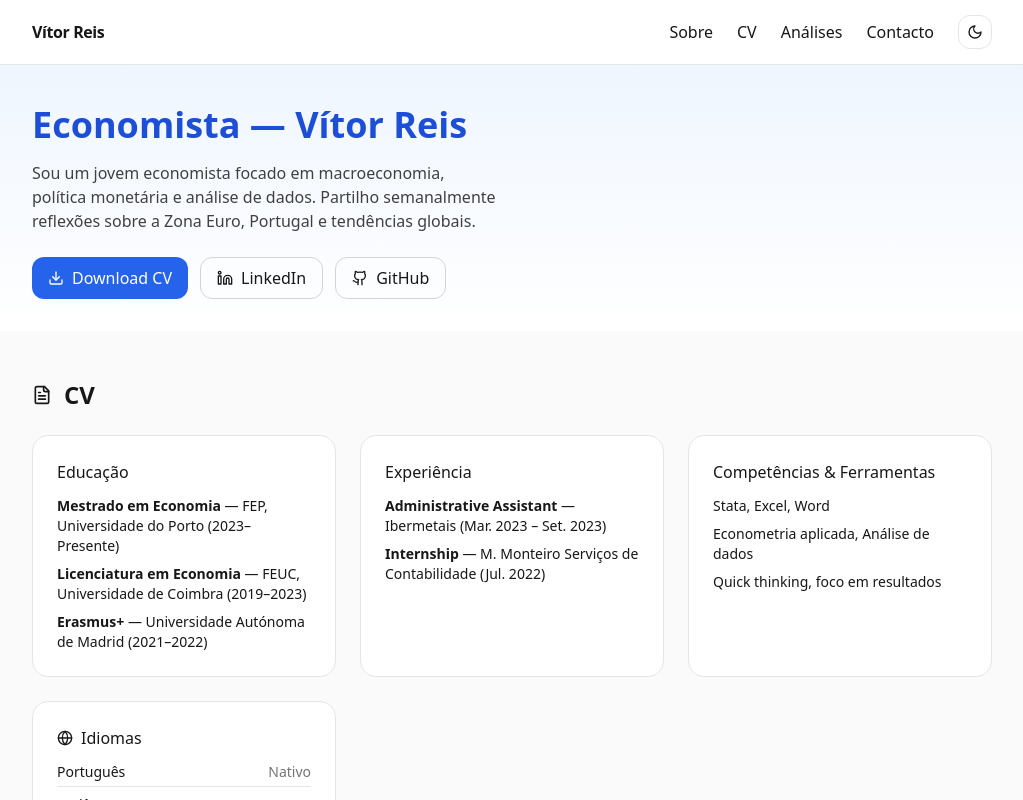
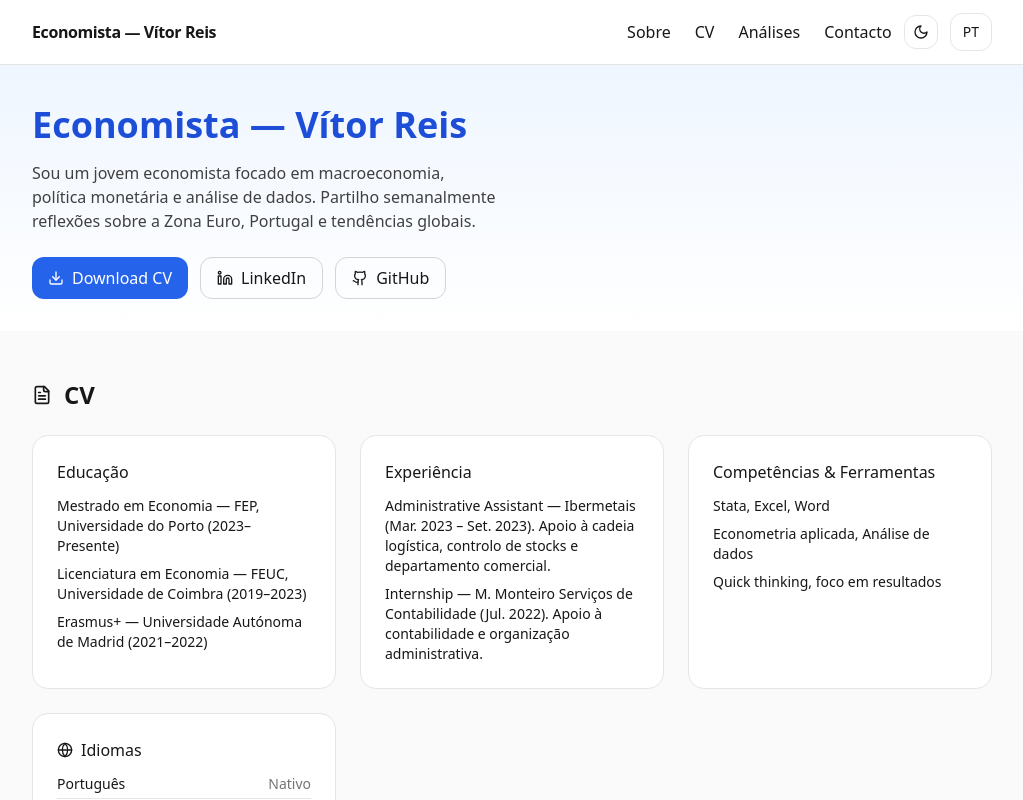
Before and after one commit to vitor17reis-macro/CV, a React (Vite) app: page / in a window 1280 px wide. Shown: the top 800 px of the page, without its empty margins (128-1151 px from the left). Built offline with nearby package versions, Linux system fonts and the light colour scheme.

Commit message:
versão com cores visíveis

```diff
--- a/src/EconomistaSiteBase.jsx
+++ b/src/EconomistaSiteBase.jsx
@@ -2,9 +2,10 @@ import React, { useState, useEffect } from "react";
 import { Menu, X, Moon, Sun, Download, Mail, Linkedin, Github, FileText, Newspaper, User, Globe } from "lucide-react";
 
 // ==========================
-// Economista — Website Base
+// Economista — Website Base (PT/EN)
 // ==========================
 
+// --- Configurações e links ---
 const links = {
   email: "mailto:vitor17reis@gmail.com",
   linkedin: "https://www.linkedin.com/in/vítor-reis",
@@ -23,21 +24,89 @@ const skills = [
   "Liderança & Inovação Tecnológica",
 ];
 
-const languages = [
+const languagesList = [
   { name: "Português", level: "Nativo" },
   { name: "Inglês", level: "B1" },
   { name: "Espanhol", level: "B1" },
 ];
 
+// --- I18N (dicionário simples) ---
+const DICT = {
+  pt: {
+    brand: "Economista — Vítor Reis",
+    nav: { sobre: "Sobre", cv: "CV", analises: "Análises", contacto: "Contacto" },
+    hero: {
+      title: "Economista — Vítor Reis",
+      blurb:
+        "Sou um jovem economista focado em macroeconomia, política monetária e análise de dados. Partilho semanalmente reflexões sobre a Zona Euro, Portugal e tendências globais.",
+      downloadCV: "Download CV",
+    },
+    about: { title: "Sobre mim" },
+    aboutText:
+      "Tenho 24 anos e destaco-me pela disciplina, proatividade e persistência. Tenho particular interesse em análise de dados, economia financeira, regulação e política macroeconómica. Procuro aplicar um pensamento crítico e competências técnicas sólidas para interpretar fenómenos económicos complexos e contribuir para soluções práticas e fundamentadas.",
+    cv: {
+      title: "CV",
+      education: "Educação",
+      experience: "Experiência",
+      skills: "Competências & Ferramentas",
+      languages: "Idiomas",
+      eduItems: [
+        "Mestrado em Economia — FEP, Universidade do Porto (2023–Presente)",
+        "Licenciatura em Economia — FEUC, Universidade de Coimbra (2019–2023)",
+        "Erasmus+ — Universidade Autónoma de Madrid (2021–2022)",
+      ],
+      expItems: [
+        "Administrative Assistant — Ibermetais (Mar. 2023 – Set. 2023). Apoio à cadeia logística, controlo de stocks e departamento comercial.",
+        "Internship — M. Monteiro Serviços de Contabilidade (Jul. 2022). Apoio à contabilidade e organização administrativa.",
+      ],
+    },
+    posts: { title: "Análises Semanais", empty: "Ainda não há artigos publicados. Quando criar o primeiro, adicione um objeto no array `posts` com título, data, resumo e url.", readMore: "Ler mais" },
+    contact: { title: "Contacto", name: "Nome", email: "Email", message: "Mensagem", placeholderName: "O seu nome", placeholderEmail: "nome@exemplo.pt", placeholderMsg: "Escreva a sua mensagem", send: "Enviar", orEmail: "ou enviar por email" },
+    footer: { top: "Topo", rights: "Todos os direitos reservados." },
+    langLabel: "PT",
+  },
+  en: {
+    brand: "Economist — Vítor Reis",
+    nav: { sobre: "About", cv: "CV", analises: "Analyses", contacto: "Contact" },
+    hero: {
+      title: "Economist — Vítor Reis",
+      blurb:
+        "I am a young economist focused on macroeconomics, monetary policy and data analysis. I publish weekly insights on the Euro Area, Portugal and global trends.",
+      downloadCV: "Download CV",
+    },
+    about: { title: "About me" },
+    aboutText:
+      "I am 24 and known for discipline, proactivity and persistence. I am particularly interested in data analysis, financial economics, regulation and macroeconomic policy. I apply critical thinking and solid technical skills to interpret complex economic phenomena and contribute to practical, well‑grounded solutions.",
+    cv: {
+      title: "CV",
+      education: "Education",
+      experience: "Experience",
+      skills: "Skills & Tools",
+      languages: "Languages",
+      eduItems: [
+        "MSc in Economics — FEP, University of Porto (2023–Present)",
+        "BSc in Economics — FEUC, University of Coimbra (2019–2023)",
+        "Erasmus+ — Universidad Autónoma de Madrid (2021–2022)",
+      ],
+      expItems: [
+        "Administrative Assistant — Ibermetais (Mar 2023 – Sep 2023). Logistics support, inventory control and commercial department.",
+        "Internship — M. Monteiro Accounting Services (Jul 2022). Support to accounting and administrative organization.",
+      ],
+    },
+    posts: { title: "Weekly Analyses", empty: "No posts yet. When you create the first one, add an object to the `posts` array with title, date, summary and url.", readMore: "Read more" },
+    contact: { title: "Contact", name: "Name", email: "Email", message: "Message", placeholderName: "Your name", placeholderEmail: "name@example.com", placeholderMsg: "Write your message", send: "Send", orEmail: "or send by email" },
+    footer: { top: "Top", rights: "All rights reserved." },
+    langLabel: "EN",
+  },
+};
+
+// --- Helpers ---
 const Container = ({ children }) => (
   <div className="mx-auto max-w-5xl px-4 sm:px-6 lg:px-8">{children}</div>
 );
 
 const Section = ({ id, title, icon: Icon, children, altBg = false }) => (
-  <section
-    id={id}
-    className={`scroll-mt-24 py-12 ${altBg ? "bg-neutral-50 dark:bg-neutral-900" : ""}`}
-  >
+  <section id={id} className={`scroll-mt-24 py-12 ${altBg ? "bg-neutral-50 dark:bg-neutral-900" : ""}`}>
     <Container>
       <div className="flex items-center gap-3 mb-6">
         {Icon ? <Icon className="w-5 h-5" aria-hidden /> : null}
@@ -53,88 +122,70 @@ function useTheme() {
     if (typeof window === "undefined") return false;
     return (
       localStorage.getItem("theme") === "dark" ||
-      (!localStorage.getItem("theme") &&
-        window.matchMedia("(prefers-color-scheme: dark)").matches)
+      (!localStorage.getItem("theme") && window.matchMedia("(prefers-color-scheme: dark)").matches)
     );
   });
-
   useEffect(() => {
     const root = window.document.documentElement;
-    if (dark) {
-      root.classList.add("dark");
-      localStorage.setItem("theme", "dark");
-    } else {
-      root.classList.remove("dark");
-      localStorage.setItem("theme", "light");
-    }
+    if (dark) { root.classList.add("dark"); localStorage.setItem("theme", "dark"); }
+    else { root.classList.remove("dark"); localStorage.setItem("theme", "light"); }
   }, [dark]);
-
   return { dark, setDark };
 }
 
-const Nav = ({ onToggleTheme, dark }) => {
+function useI18n() {
+  const [lang, setLang] = useState(() => localStorage.getItem("lang") || "pt");
+  useEffect(() => { localStorage.setItem("lang", lang); }, [lang]);
+  const t = (path) => {
+    const parts = path.split(".");
+    return parts.reduce((acc, p) => (acc ? acc[p] : undefined), DICT[lang]) ?? path;
+  };
+  return { lang, setLang, t };
+}
+
+const Nav = ({ onToggleTheme, dark, lang, setLang, t }) => {
   const [open, setOpen] = useState(false);
   const navItems = [
-    { href: "#sobre", label: "Sobre" },
-    { href: "#cv", label: "CV" },
-    { href: "#analises", label: "Análises" },
-    { href: "#contacto", label: "Contacto" },
+    { href: "#sobre", label: t("nav.sobre") },
+    { href: "#cv", label: t("nav.cv") },
+    { href: "#analises", label: t("nav.analises") },
+    { href: "#contacto", label: t("nav.contacto") },
   ];
+  const toggleLang = () => setLang(lang === "pt" ? "en" : "pt");
 
   return (
     <header className="sticky top-0 z-50 backdrop-blur supports-[backdrop-filter]:bg-white/70 dark:supports-[backdrop-filter]:bg-neutral-900/70 border-b border-neutral-200 dark:border-neutral-800">
       <Container>
         <div className="flex items-center justify-between h-16">
-          <a href="#" className="font-semibold tracking-tight">
-            Vítor Reis
-          </a>
-          <nav className="hidden md:flex items-center gap-6">
+          <a href="#" className="font-semibold tracking-tight">{t("hero.title")}</a>
+          <nav className="hidden md:flex items-center gap-3">
             <ul className="flex items-center gap-6">
               {navItems.map((i) => (
-                <li key={i.href}>
-                  <a
-                    href={i.href}
-                    className="hover:underline underline-offset-4"
-                  >
-                    {i.label}
-                  </a>
-                </li>
+                <li key={i.href}><a href={i.href} className="hover:underline underline-offset-4">{i.label}</a></li>
               ))}
             </ul>
-            <button
-              onClick={onToggleTheme}
-              aria-label="Alternar tema"
-              className="p-2 rounded-xl border border-neutral-200 dark:border-neutral-800 transition-colors hover:bg-neutral-100 dark:hover:bg-neutral-800"
-            >
+            <button onClick={onToggleTheme} aria-label="Alternar tema" className="p-2 rounded-xl border border-neutral-200 dark:border-neutral-800 transition-colors hover:bg-neutral-100 dark:hover:bg-neutral-800">
               {dark ? <Sun className="w-4 h-4" /> : <Moon className="w-4 h-4" />}
             </button>
+            <button onClick={toggleLang} aria-label="Mudar idioma" className="px-3 py-2 rounded-xl border border-neutral-200 dark:border-neutral-800 text-sm transition-colors hover:bg-neutral-100 dark:hover:bg-neutral-800">
+              {DICT[lang].langLabel}
+            </button>
           </nav>
-          <button
-            className="md:hidden p-2"
-            onClick={() => setOpen((o) => !o)}
-            aria-label="Menu"
-          >
-            {open ? <X /> : <Menu />}
-          </button>
+          <button className="md:hidden p-2" onClick={() => setOpen((o) => !o)} aria-label="Menu">{open ? <X /> : <Menu />}</button>
         </div>
         {open && (
           <div className="md:hidden pb-4 flex flex-col gap-3">
             {navItems.map((i) => (
-              <a
-                key={i.href}
-                href={i.href}
-                className="py-2 border-b border-neutral-200 dark:border-neutral-800"
-              >
-                {i.label}
-              </a>
+              <a key={i.href} href={i.href} className="py-2 border-b border-neutral-200 dark:border-neutral-800">{i.label}</a>
             ))}
-            <button
-              onClick={onToggleTheme}
-              className="mt-2 inline-flex items-center gap-2 self-start px-3 py-2 rounded-xl border border-neutral-200 dark:border-neutral-800"
-            >
-              {dark ? <Sun className="w-4 h-4" /> : <Moon className="w-4 h-4" />}
-              <span>Alternar tema</span>
-            </button>
+            <div className="flex gap-2">
+              <button onClick={onToggleTheme} className="inline-flex items-center gap-2 px-3 py-2 rounded-xl border border-neutral-200 dark:border-neutral-800">
+                {dark ? <Sun className="w-4 h-4" /> : <Moon className="w-4 h-4" />}<span>Theme</span>
+              </button>
+              <button onClick={() => setLang(lang === "pt" ? "en" : "pt")} className="inline-flex items-center gap-2 px-3 py-2 rounded-xl border border-neutral-200 dark:border-neutral-800">
+                <Globe className="w-4 h-4" /><span>{DICT[lang].langLabel}</span>
+              </button>
+            </div>
           </div>
         )}
       </Container>
@@ -143,41 +194,24 @@ const Nav = ({ onToggleTheme, dark }) => {
 };
 
 const Card = ({ children }) => (
-  <div className="rounded-2xl border border-neutral-200 dark:border-neutral-800 p-6 hover:shadow-lg transition-shadow bg-white dark:bg-neutral-950">
-    {children}
-  </div>
+  <div className="rounded-2xl border border-neutral-200 dark:border-neutral-800 p-6 hover:shadow-lg transition-shadow bg-white dark:bg-neutral-950">{children}</div>
 );
 
-const Hero = () => (
+const Hero = ({ t }) => (
   <section className="pt-10 pb-8 bg-gradient-to-b from-blue-50 to-white dark:from-neutral-950 dark:to-neutral-900">
     <Container>
       <div className="grid md:grid-cols-2 gap-8 items-center">
         <div className="text-center md:text-left">
-          <h1 className="text-3xl md:text-4xl font-semibold leading-tight text-blue-700 dark:text-blue-400">
-            Economista — Vítor Reis
-          </h1>
-          <p className="mt-4 text-neutral-700 dark:text-neutral-300">
-            Sou um jovem economista focado em macroeconomia, política monetária
-            e análise de dados. Partilho semanalmente reflexões sobre a Zona
-            Euro, Portugal e tendências globais.
-          </p>
+          <h1 className="text-3xl md:text-4xl font-semibold leading-tight text-blue-700 dark:text-blue-400">{t("hero.title")}</h1>
+          <p className="mt-4 text-neutral-700 dark:text-neutral-300">{t("hero.blurb")}</p>
           <div className="mt-6 flex flex-wrap gap-3 justify-center md:justify-start">
-            <a
-              href={links.cv}
-              className="inline-flex items-center gap-2 px-4 py-2 rounded-xl bg-blue-600 text-white hover:bg-blue-700 transition-colors"
-            >
-              <Download className="w-4 h-4" /> Download CV
+            <a href={links.cv} className="inline-flex items-center gap-2 px-4 py-2 rounded-xl bg-blue-600 text-white hover:bg-blue-700 transition-colors">
+              <Download className="w-4 h-4" /> {t("hero.downloadCV")}
             </a>
-            <a
-              href={links.linkedin}
-              className="inline-flex items-center gap-2 px-4 py-2 rounded-xl border border-neutral-300 dark:border-neutral-700 hover:bg-neutral-100 dark:hover:bg-neutral-800 transition-colors"
-            >
+            <a href={links.linkedin} className="inline-flex items-center gap-2 px-4 py-2 rounded-xl border border-neutral-300 dark:border-neutral-700 hover:bg-neutral-100 dark:hover:bg-neutral-800 transition-colors">
               <Linkedin className="w-4 h-4" /> LinkedIn
             </a>
-            <a
-              href={links.github}
-              className="inline-flex items-center gap-2 px-4 py-2 rounded-xl border border-neutral-300 dark:border-neutral-700 hover:bg-neutral-100 dark:hover:bg-neutral-800 transition-colors"
-            >
+            <a href={links.github} className="inline-flex items-center gap-2 px-4 py-2 rounded-xl border border-neutral-300 dark:border-neutral-700 hover:bg-neutral-100 dark:hover:bg-neutral-800 transition-colors">
               <Github className="w-4 h-4" /> GitHub
             </a>
           </div>
@@ -187,26 +221,23 @@ const Hero = () => (
   </section>
 );
 
-const SecCV = () => (
-  <Section id="cv" title="CV" icon={FileText} altBg>
+const SecCV = ({ t }) => (
+  <Section id="cv" title={t("cv.title")} icon={FileText} altBg>
     <div className="grid md:grid-cols-3 gap-6">
       <Card>
-        <h3 className="font-medium">Educação</h3>
+        <h3 className="font-medium">{t("cv.education")}</h3>
         <ul className="mt-3 space-y-2 text-sm">
-          <li><strong>Mestrado em Economia</strong> — FEP, Universidade do Porto (2023–Presente)</li>
-          <li><strong>Licenciatura em Economia</strong> — FEUC, Universidade de Coimbra (2019–2023)</li>
-          <li><strong>Erasmus+</strong> — Universidade Autónoma de Madrid (2021–2022)</li>
+          {t("cv.eduItems").map((item) => (<li key={item}>{item}</li>))}
         </ul>
       </Card>
       <Card>
-        <h3 className="font-medium">Experiência</h3>
+        <h3 className="font-medium">{t("cv.experience")}</h3>
         <ul className="mt-3 space-y-2 text-sm">
-          <li><strong>Administrative Assistant</strong> — Ibermetais (Mar. 2023 – Set. 2023)</li>
-          <li><strong>Internship</strong> — M. Monteiro Serviços de Contabilidade (Jul. 2022)</li>
+          {t("cv.expItems").map((item) => (<li key={item}>{item}</li>))}
         </ul>
       </Card>
       <Card>
-        <h3 className="font-medium">Competências &amp; Ferramentas</h3>
+        <h3 className="font-medium">{t("cv.skills")}</h3>
         <ul className="mt-3 space-y-2 text-sm">
           <li>Stata, Excel, Word</li>
           <li>Econometria aplicada, Análise de dados</li>
@@ -214,9 +245,9 @@ const SecCV = () => (
         </ul>
       </Card>
       <Card>
-        <h3 className="font-medium flex items-center gap-2"><Globe className="w-4 h-4"/>Idiomas</h3>
+        <h3 className="font-medium flex items-center gap-2"><Globe className="w-4 h-4"/>{t("cv.languages")}</h3>
         <ul className="mt-3 space-y-2 text-sm">
-          {languages.map((lang) => (
+          {languagesList.map((lang) => (
             <li key={lang.name} className="flex justify-between border-b border-neutral-200 dark:border-neutral-800 pb-1">
               <span>{lang.name}</span>
               <span className="text-neutral-500">{lang.level}</span>
@@ -228,14 +259,10 @@ const SecCV = () => (
   </Section>
 );
 
-const SecAnalises = () => (
-  <Section id="analises" title="Análises Semanais" icon={Newspaper} altBg>
+const SecAnalises = ({ t }) => (
+  <Section id="analises" title={t("posts.title")} icon={Newspaper} altBg>
     {posts.length === 0 ? (
-      <Card>
-        <p className="text-sm text-neutral-600 dark:text-neutral-300">
-          Ainda não há artigos publicados. Quando criar o primeiro, adicione um objeto no array `posts` com título, data, resumo e url.
-        </p>
-      </Card>
+      <Card><p className="text-sm text-neutral-600 dark:text-neutral-300">{t("posts.empty")}</p></Card>
     ) : (
       <div className="grid gap-6 md:grid-cols-2">
         {posts.map((p) => (
@@ -243,7 +270,7 @@ const SecAnalises = () => (
             <div className="text-xs text-neutral-500">{p.date}</div>
             <h3 className="mt-1 font-medium leading-snug">{p.title}</h3>
             <p className="mt-2 text-sm text-neutral-700 dark:text-neutral-300">{p.summary}</p>
-            <a href={p.url} className="mt-3 inline-flex text-sm underline underline-offset-4">Ler mais</a>
+            <a href={p.url} className="mt-3 inline-flex text-sm underline underline-offset-4">{t("posts.readMore")}</a>
           </Card>
         ))}
       </div>
@@ -251,25 +278,25 @@ const SecAnalises = () => (
   </Section>
 );
 
-const SecContacto = () => (
-  <Section id="contacto" title="Contacto" icon={Mail}>
+const SecContacto = ({ t }) => (
+  <Section id="contacto" title={t("contact.title")} icon={Mail}>
     <Card>
       <form className="grid gap-4 md:grid-cols-2">
         <div className="md:col-span-1">
-          <label className="block text-sm mb-1">Nome</label>
-          <input className="w-full rounded-xl border border-neutral-300 dark:border-neutral-700 bg-transparent px-3 py-2" placeholder="O seu nome" />
+          <label className="block text-sm mb-1">{t("contact.name")}</label>
+          <input className="w-full rounded-xl border border-neutral-300 dark:border-neutral-700 bg-transparent px-3 py-2" placeholder={t("contact.placeholderName")} />
         </div>
         <div className="md:col-span-1">
-          <label className="block text-sm mb-1">Email</label>
-          <input type="email" className="w-full rounded-xl border border-neutral-300 dark:border-neutral-700 bg-transparent px-3 py-2" placeholder="nome@exemplo.pt" />
+          <label className="block text-sm mb-1">{t("contact.email")}</label>
+          <input type="email" className="w-full rounded-xl border border-neutral-300 dark:border-neutral-700 bg-transparent px-3 py-2" placeholder={t("contact.placeholderEmail")} />
         </div>
         <div className="md:col-span-2">
-          <label className="block text-sm mb-1">Mensagem</label>
-          <textarea rows={5} className="w-full rounded-xl border border-neutral-300 dark:border-neutral-700 bg-transparent px-3 py-2" placeholder="Escreva a sua mensagem" />
+          <label className="block text-sm mb-1">{t("contact.message")}</label>
+          <textarea rows={5} className="w-full rounded-xl border border-neutral-300 dark:border-neutral-700 bg-transparent px-3 py-2" placeholder={t("contact.placeholderMsg")} />
         </div>
         <div className="md:col-span-2 flex items-center gap-3">
-          <button type="button" className="px-4 py-2 rounded-xl bg-blue-600 text-white hover:bg-blue-700 transition-colors">Enviar</button>
-          <a href={links.email} className="inline-flex items-center gap-2 text-sm underline underline-offset-4"><Mail className="w-4 h-4"/> ou enviar por email</a>
+          <button type="button" className="px-4 py-2 rounded-xl bg-blue-600 text-white hover:bg-blue-700 transition-colors">{t("contact.send")}</button>
+          <a href={links.email} className="inline-flex items-center gap-2 text-sm underline underline-offset-4"><Mail className="w-4 h-4"/> {t("contact.orEmail")}</a>
         </div>
       </form>
     </Card>
@@ -281,15 +308,15 @@ const SecContacto = () => (
   </Section>
 );
 
-const Footer = () => (
+const Footer = ({ t }) => (
   <footer className="py-8 border-t border-neutral-200 dark:border-neutral-800 text-sm text-neutral-600 dark:text-neutral-400">
     <Container>
       <div className="flex flex-col md:flex-row items-start md:items-center justify-between gap-3">
-        <div>© {new Date().getFullYear()} Vítor Reis. Todos os direitos reservados.</div>
+        <div>© {new Date().getFullYear()} Vítor Reis. {t("footer.rights")}</div>
         <div className="flex items-center gap-4">
-          <a href="#sobre" className="underline underline-offset-4">Topo</a>
-          <a href="#analises" className="underline underline-offset-4">Análises</a>
-          <a href="#contacto" className="underline underline-offset-4">Contacto</a>
+          <a href="#sobre" className="underline underline-offset-4">{t("footer.top")}</a>
+          <a href="#analises" className="underline underline-offset-4">{t("nav.analises")}</a>
+          <a href="#contacto" className="underline underline-offset-4">{t("nav.contacto")}</a>
         </div>
       </div>
     </Container>
@@ -298,16 +325,17 @@ const Footer = () => (
 
 export default function EconomistaSiteBase() {
   const { dark, setDark } = useTheme();
+  const { lang, setLang, t } = useI18n();
   return (
     <div className="min-h-screen bg-white text-neutral-900 dark:bg-neutral-950 dark:text-neutral-100">
-      <Nav onToggleTheme={() => setDark((d) => !d)} dark={dark} />
+      <Nav onToggleTheme={() => setDark((d) => !d)} dark={dark} lang={lang} setLang={setLang} t={t} />
       <main>
-        <Hero />
-        <SecCV />
-        <SecAnalises />
-        <SecContacto />
+        <Hero t={t} />
+        <SecCV t={t} />
+        <SecAnalises t={t} />
+        <SecContacto t={t} />
       </main>
-      <Footer />
+      <Footer t={t} />
     </div>
   );
 }
```
